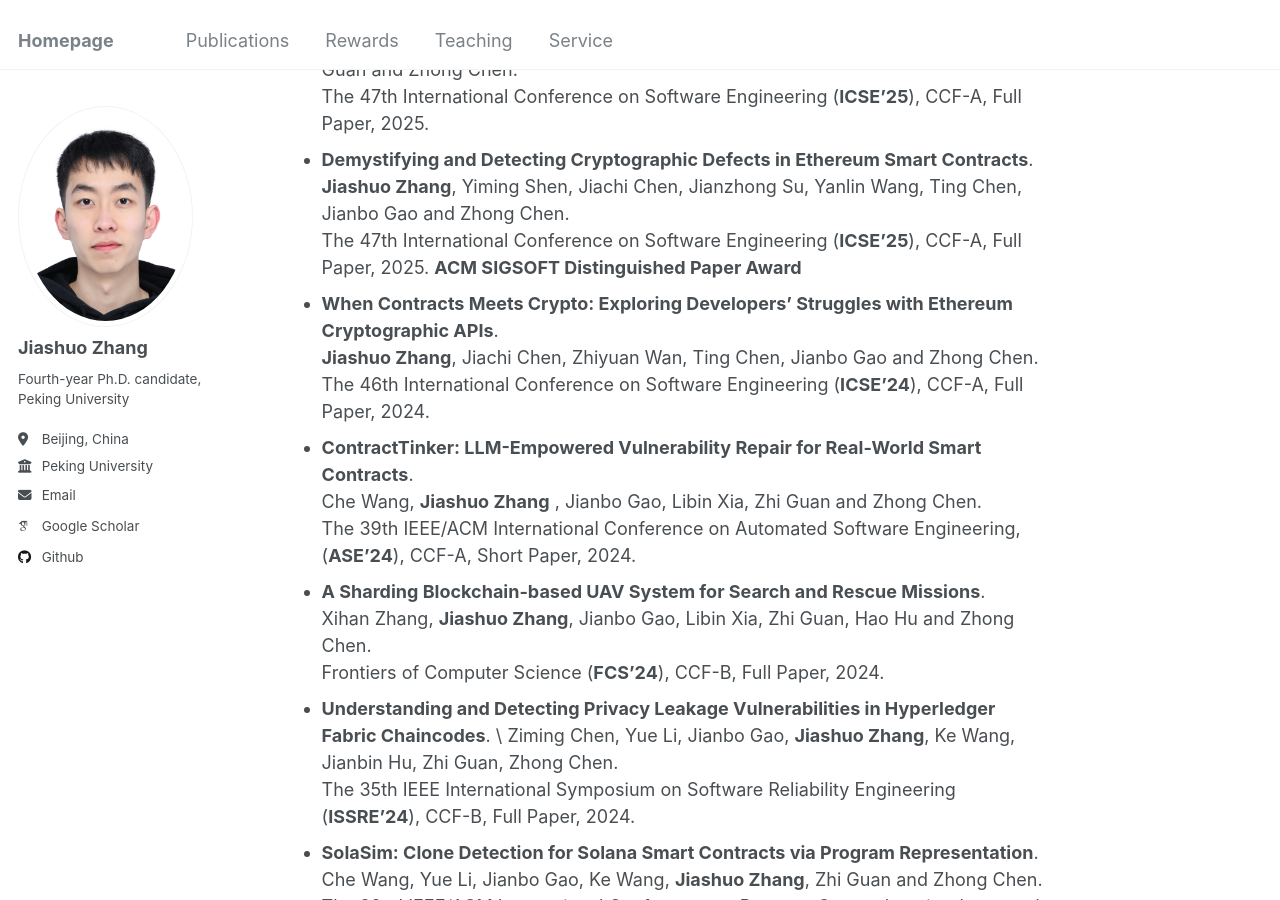
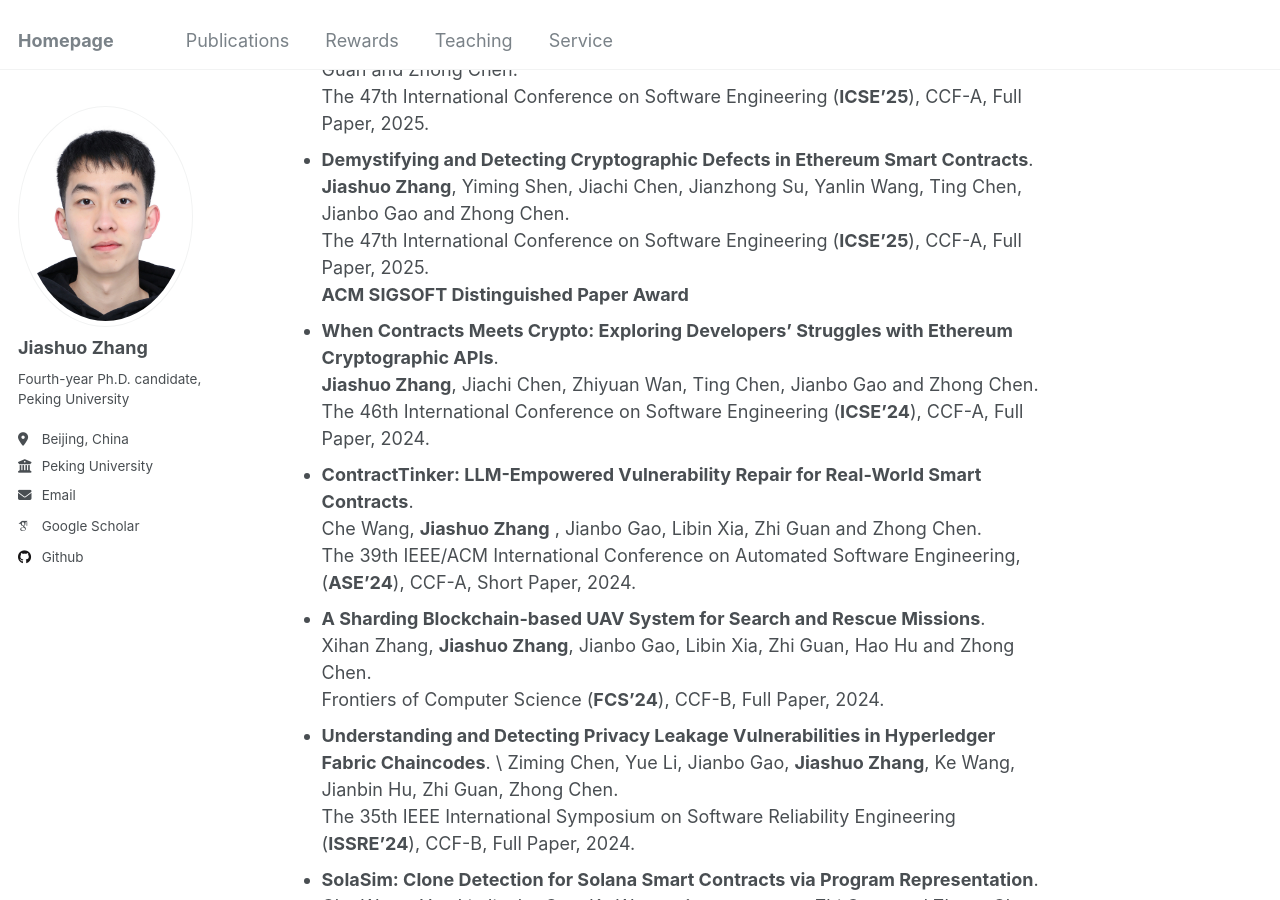
Before and after one commit to zhangjiashuo-cs/zhangjiashuo-cs.github.io, a Jekyll site: the page built from _pages/about.md, in a window 1280 px wide and 900 px high, scrolled down 952 px. Built offline with Jekyll 4.4.1, drawn with Linux system fonts in a browser that asks for light colours; some web fonts are replaced.

```diff
--- a/_pages/about.md
+++ b/_pages/about.md
@@ -34,7 +34,7 @@ My research interests include:
   The 47th International Conference on Software Engineering (**ICSE'25**), CCF-A, Full Paper, 2025.
 * **Demystifying and Detecting Cryptographic Defects in Ethereum Smart Contracts**. \
   **Jiashuo Zhang**, Yiming Shen, Jiachi Chen, Jianzhong Su, Yanlin Wang, Ting Chen, Jianbo Gao and Zhong Chen.\
-  The 47th International Conference on Software Engineering (**ICSE'25**), CCF-A, Full Paper, 2025.
+  The 47th International Conference on Software Engineering (**ICSE'25**), CCF-A, Full Paper, 2025.\
   **ACM SIGSOFT Distinguished Paper Award**
 * **When Contracts Meets Crypto: Exploring Developers' Struggles with Ethereum Cryptographic APIs**. \
   **Jiashuo Zhang**, Jiachi Chen, Zhiyuan Wan, Ting Chen, Jianbo Gao and Zhong Chen. \
```
